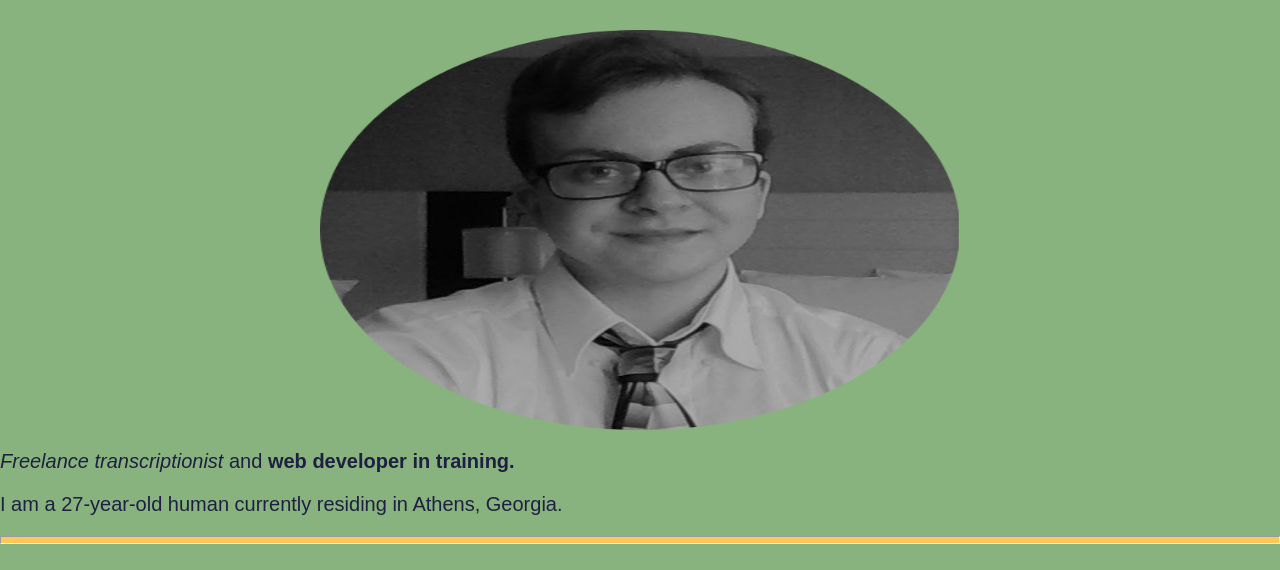
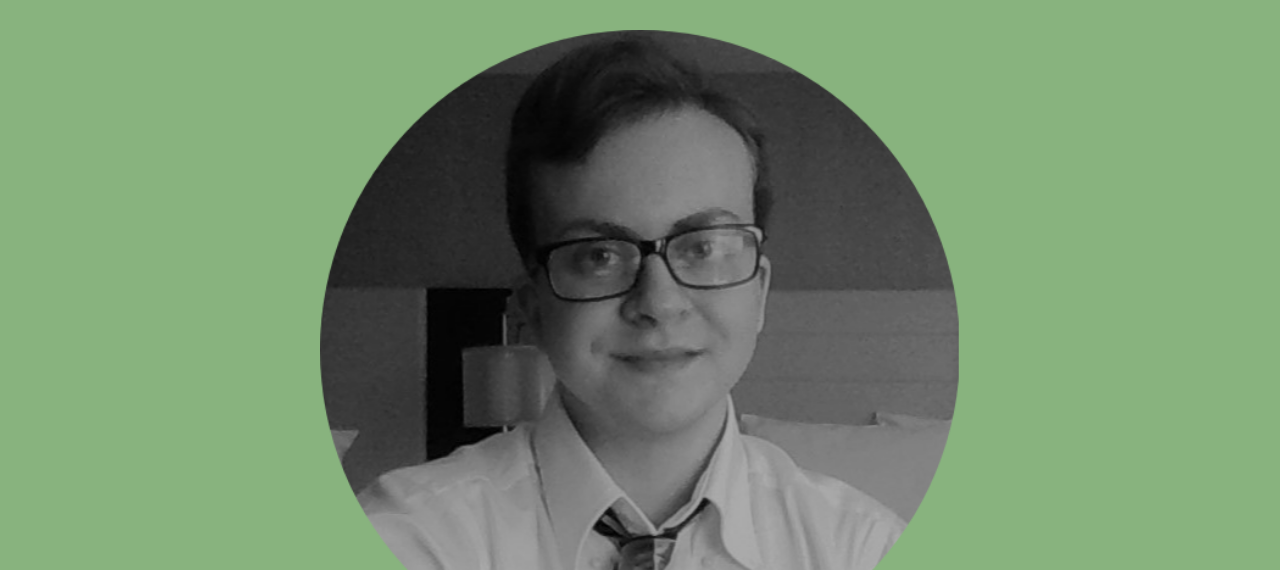
Before and after one commit to camp-ezra/personal-site, a plain HTML site: page index.html in a window 1280 px wide. Shown: the part 190-760 px from the top of the page. Drawn offline with nearby package versions, Linux system fonts and the light colour scheme.

Commit message:
Update index.html
Fixing image appearance width and height (will format in CSS)

```diff
--- a/index.html
+++ b/index.html
@@ -15,7 +15,7 @@
   </header>
 
   <main>
-    <img src="images/ezra-avatar.png" alt="Photo of Ezra in black and white with short hair, glasses, and a tie" title="Ezra" height="400" class = "center"/>
+    <img src="images/ezra-avatar.png" alt="Photo of Ezra in black and white with short hair, glasses, and a tie" title="Ezra" class = "center"/>
 
     <p><em>Freelance transcriptionist</em> and <strong>web developer in training.</strong></p>
     <p>I am a 27-year-old human currently residing in Athens, Georgia.</p>
```
